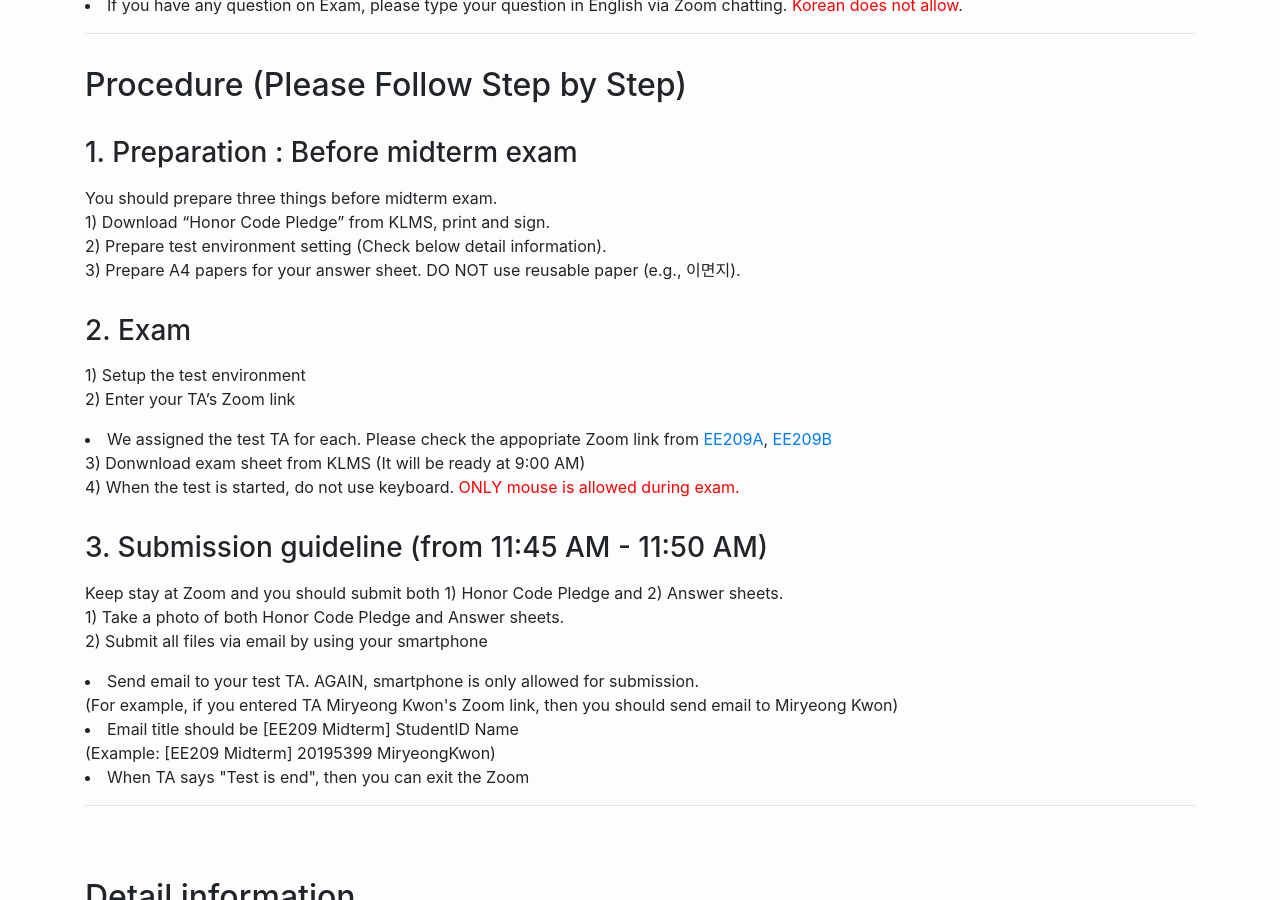
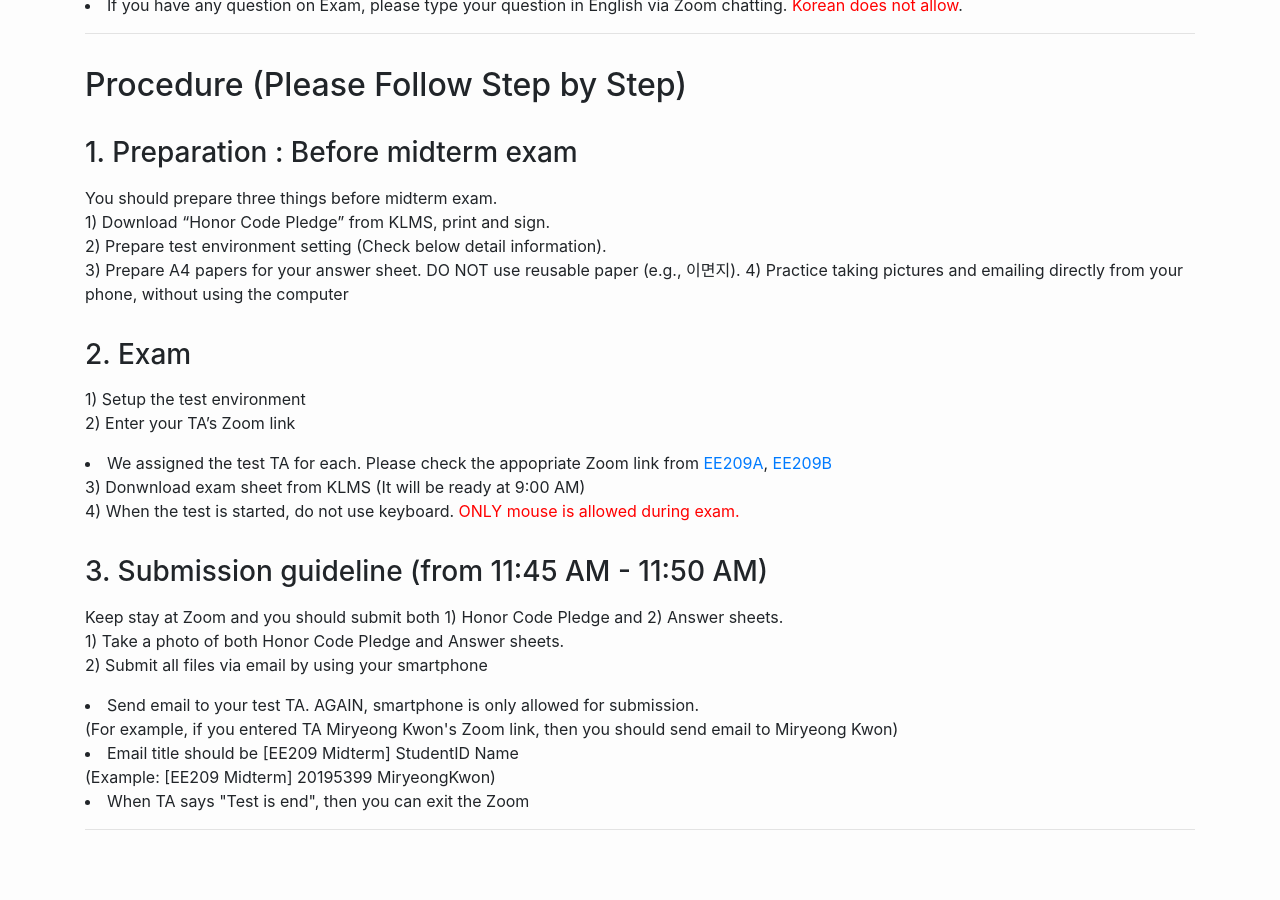
Before and after one commit to ee209-2020-fall/ee209-2020-fall, a Jekyll site: the page built from midterm.md, in a window 1280 px wide and 900 px high, scrolled down 410 px. Built offline with Jekyll 4.4.1, drawn with Linux system fonts in a browser that asks for light colours.

Commit message:
Update midterm.md
.

```diff
--- a/midterm.md
+++ b/midterm.md
@@ -18,6 +18,7 @@ You should prepare three things before midterm exam.<br>
 1) Download "Honor Code Pledge" from KLMS, print and sign.<br>
 2) Prepare test environment setting (Check below detail information).<br>
 3) Prepare A4 papers for your answer sheet. DO NOT use reusable paper (e.g., 이면지).
+4) Practice taking pictures and emailing directly from your phone, without using the computer
 <br>
 
 <h3>2. Exam</h3>
```
